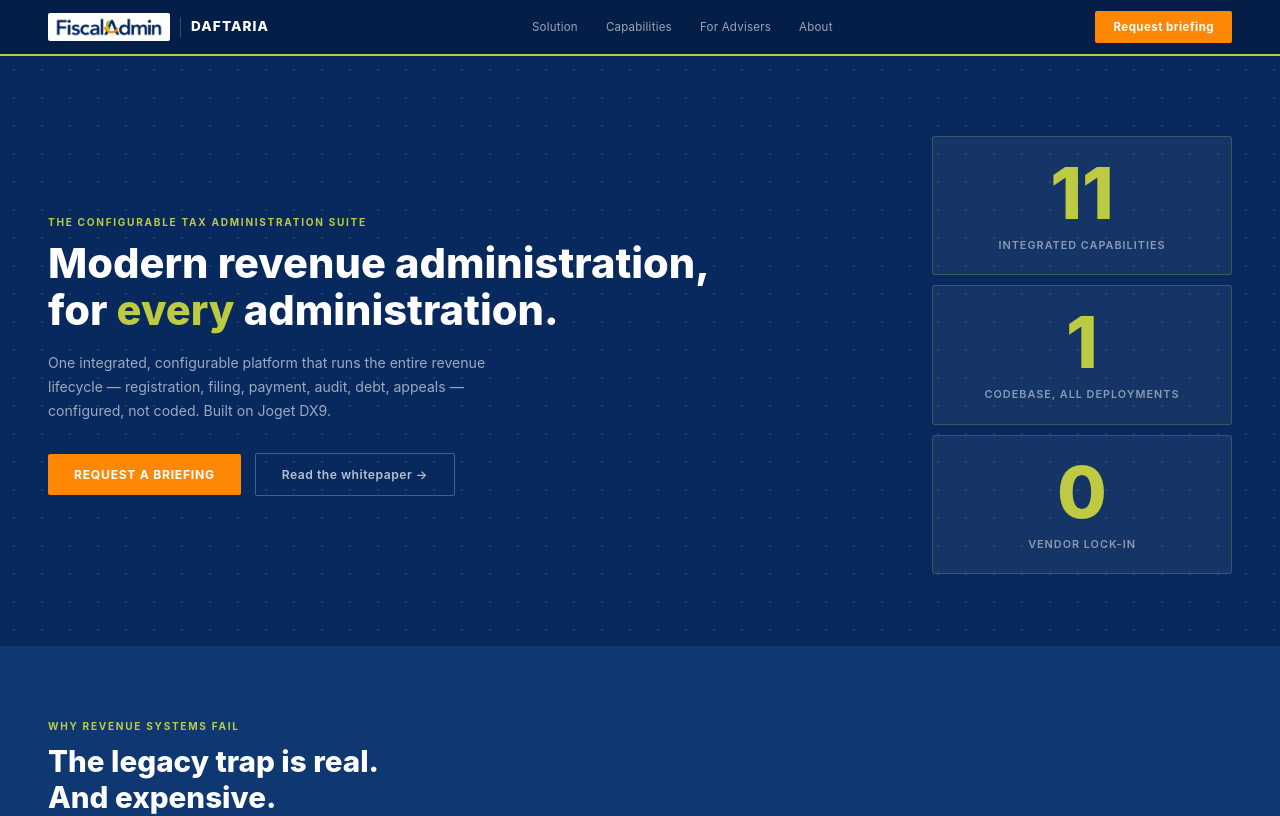
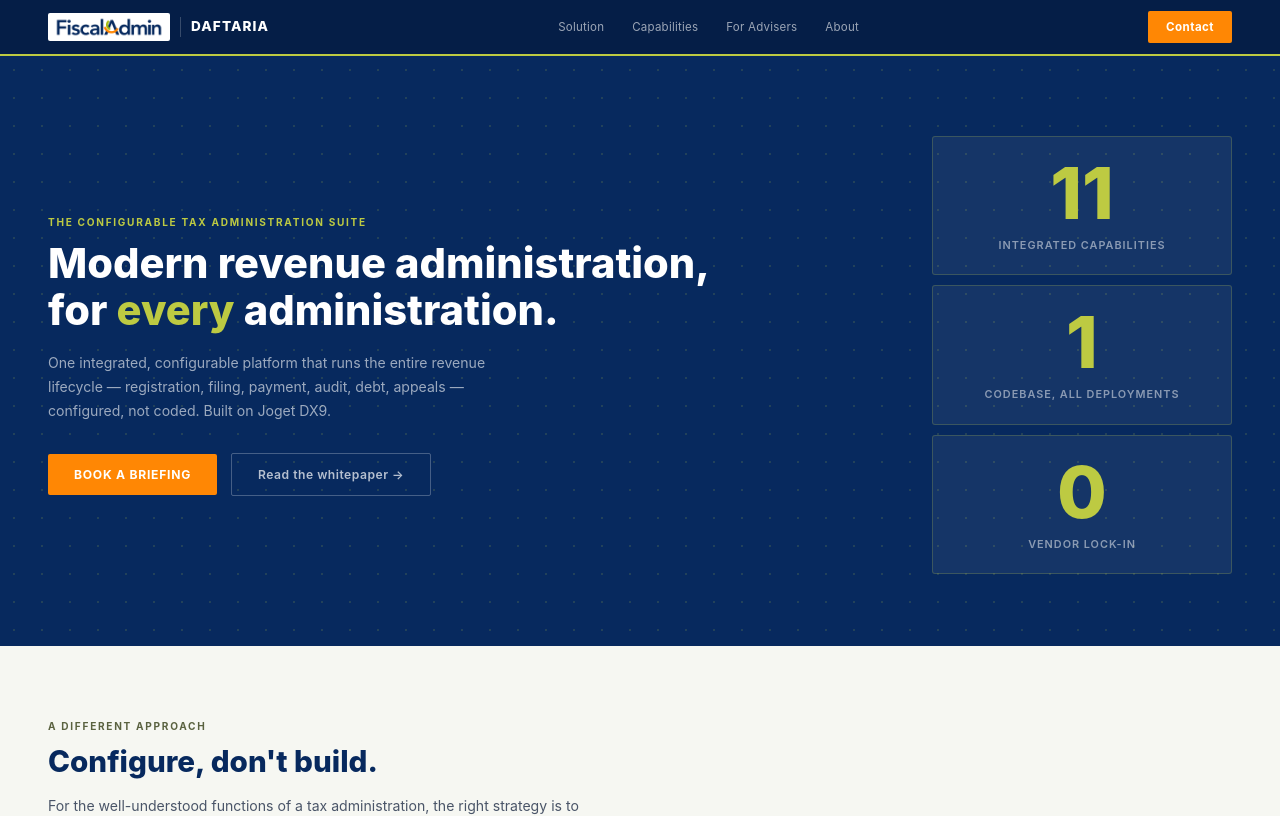
Before and after one commit to alaponin/daftaria-website, a React (Vite) app: page / in a window 1280 px wide. Shown: the top 816 px of the page. Built offline with nearby package versions, Linux system fonts and the light colour scheme.

Commit message:
fix: differentiate CTAs and move Approach before Problem to break blue run

```diff
--- a/src/App.jsx
+++ b/src/App.jsx
@@ -14,8 +14,8 @@
       <Nav />
       <main>
         <Hero />
+        <Approach />
         <Problem />
-        <Approach />
         <Capabilities />
         <Maturity />
         <WhyItMatters />
--- a/src/components/Hero.jsx
+++ b/src/components/Hero.jsx
@@ -27,7 +27,7 @@
             target="_blank"
             rel="noopener noreferrer"
           >
-            Request a briefing
+            Book a briefing
           </a>
           <a href="/whitepaper.pdf" className="btn-ghost" target="_blank" rel="noopener noreferrer">
             Read the whitepaper →
--- a/src/components/Nav.jsx
+++ b/src/components/Nav.jsx
@@ -15,7 +15,7 @@
         <a href="https://fiscaladmin.com/about" target="_blank" rel="noopener noreferrer">About</a>
       </div>
       <a href="https://fiscaladmin.com/contact" className="nav__cta" target="_blank" rel="noopener noreferrer">
-        Request briefing
+        Contact
       </a>
     </nav>
   )
```
